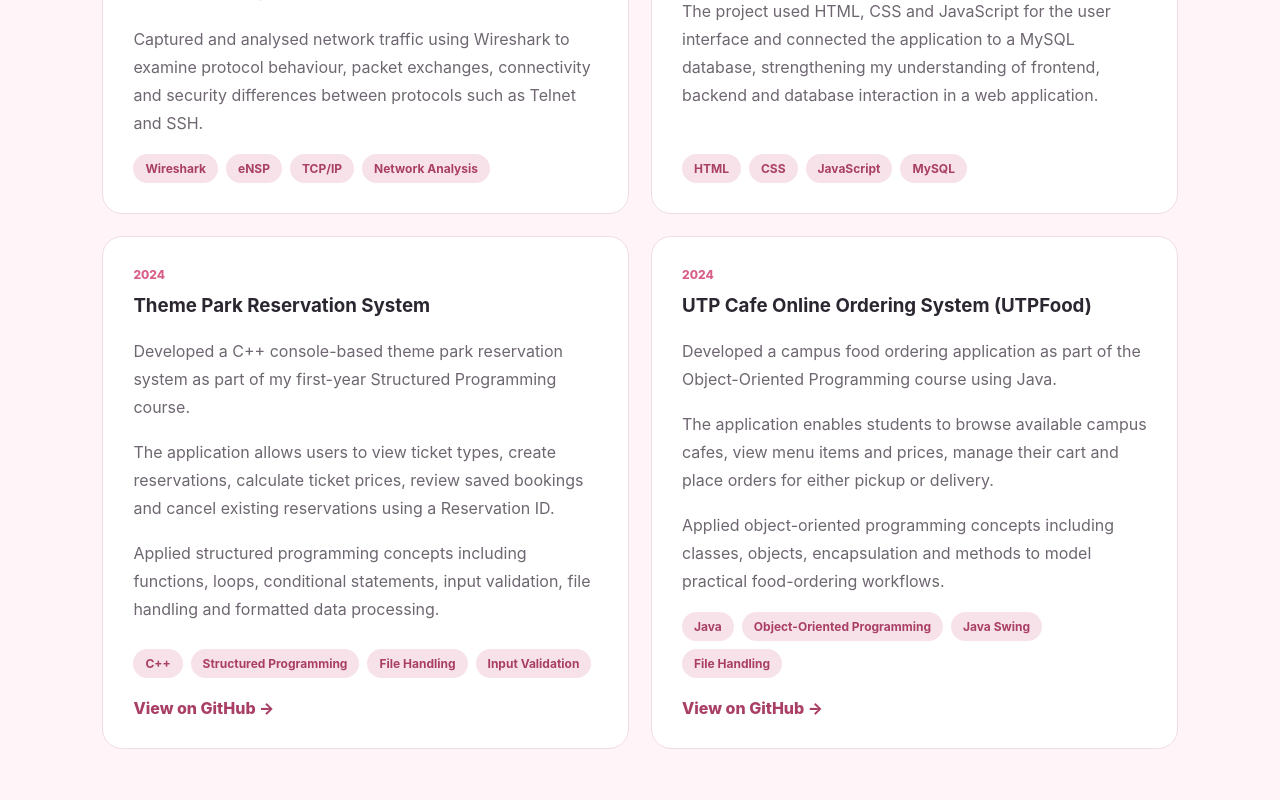
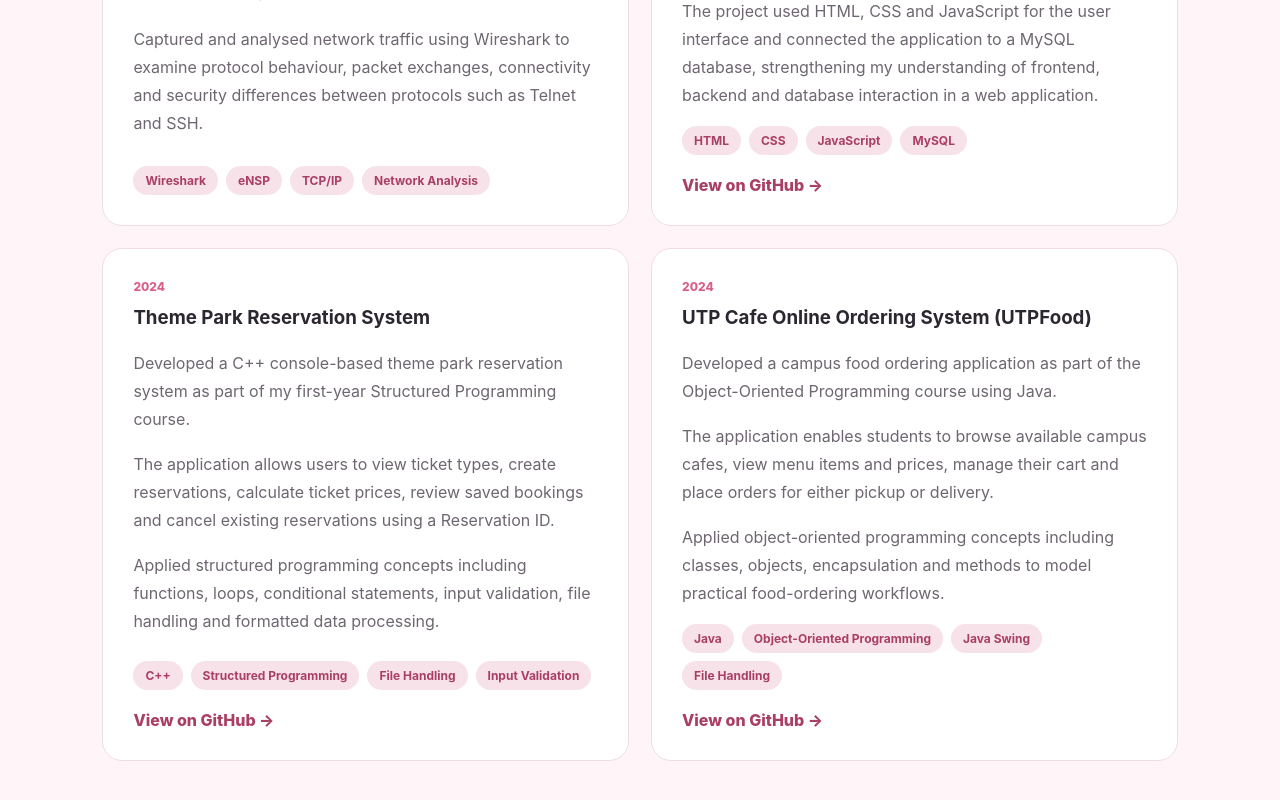
Before and after one commit to AinFarisya/AinFarisya-Portfolio, a React (Vite) app: page / in a window 1280 px wide. Shown: the part 6038-6838 px from the top of the page. Built offline with nearby package versions, Linux system fonts and the light colour scheme.

Commit message:
Update Flight Booking project

```diff
--- a/src/App.jsx
+++ b/src/App.jsx
@@ -923,6 +923,15 @@
               <span>MySQL</span>
             </div>
 
+           <a
+              href="https://github.com/AinFarisya/Flight-Booking-System"
+              target="_blank"
+              rel="noopener noreferrer"
+              className="project-link"
+            >
+              View on GitHub →
+            </a>
+
           </div>
 
 
```
